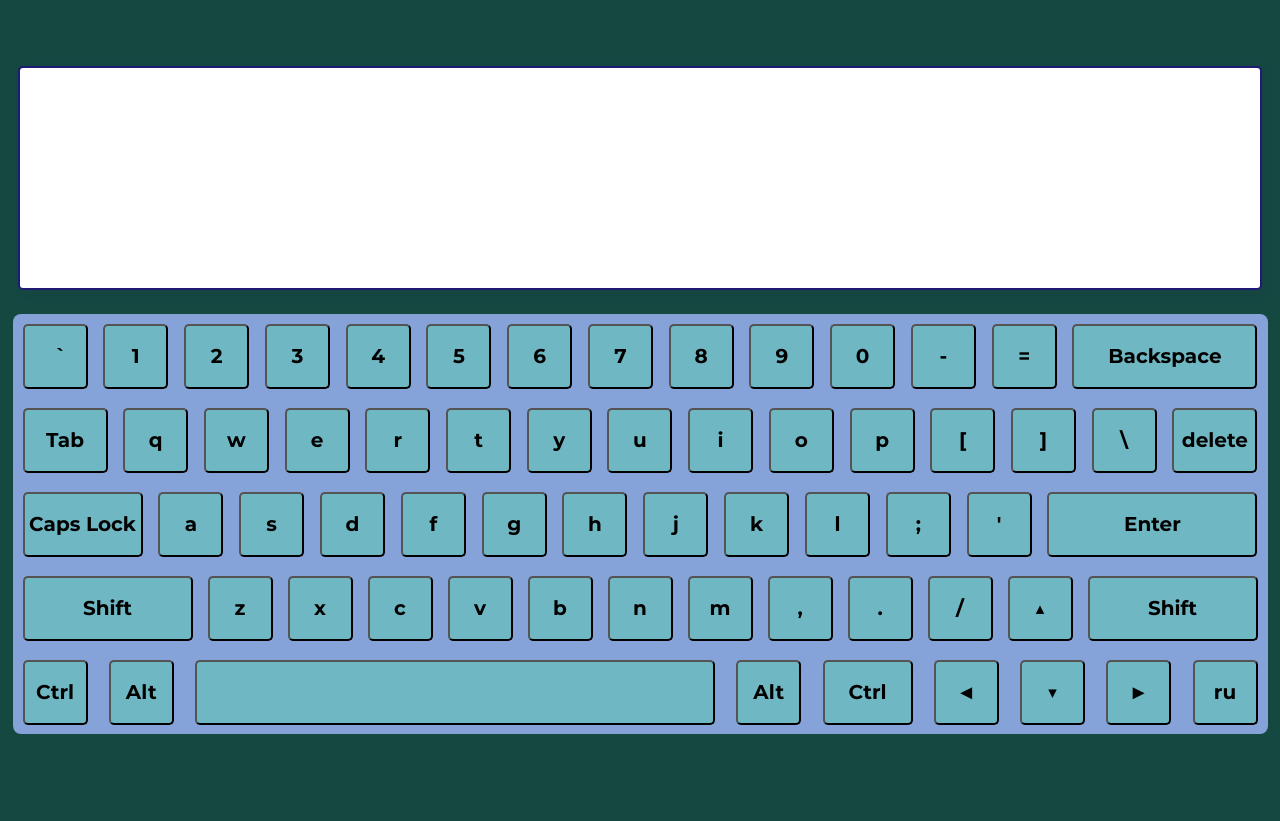
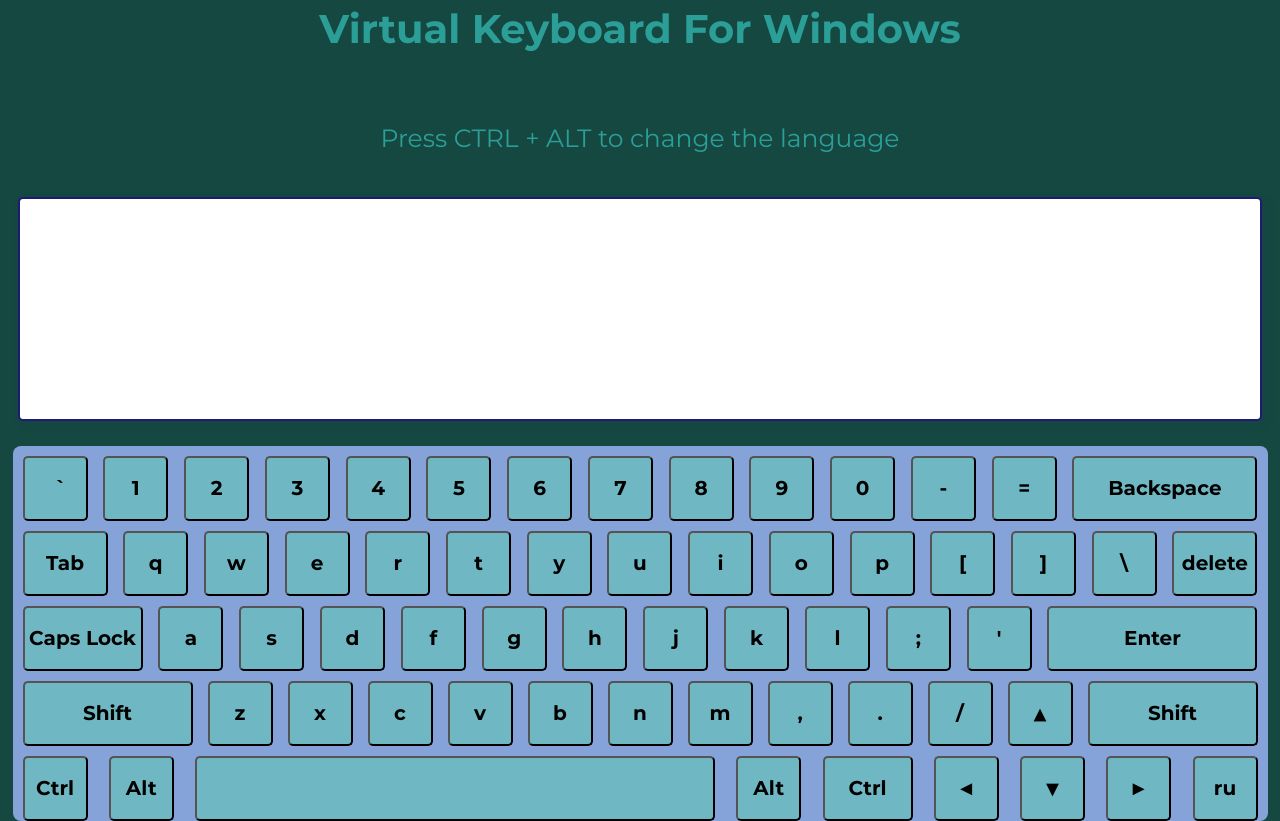
Before and after one commit to NikolayKovzik/virtual-keyboard, a website with bundled scripts: page index.html in a window 1280 px wide. Before the commit the page ends 800 px from the top, so only its background shows below. Built offline with nearby package versions, Linux system fonts and the light colour scheme.

Commit message:
feat: local storage & title vs subtitle are added

```diff
--- a/scripts/Keyboard.js
+++ b/scripts/Keyboard.js
@@ -15,23 +15,35 @@ export class Keyboard {
   init() {
     const main = document.createElement('main');
     const form = document.createElement('form');
+    const header = document.createElement('h1');
+    const subtitle = document.createElement('p');
     this.display = document.createElement('textarea');
     const keyboardSection = document.createElement('section');
 
     main.classList.add('main');
+    header.classList.add('header');
+    subtitle.classList.add('subtitle');
     form.classList.add('textarea__form');
     this.display.classList.add('textarea__input');
     keyboardSection.classList.add('keyboard');
 
     document.body.appendChild(main);
+    main.appendChild(header);
+    main.appendChild(subtitle);
     main.appendChild(form);
     form.appendChild(this.display);
+    header.innerHTML = 'Virtual Keyboard For Windows'
+    subtitle.innerHTML = 'Press CTRL + ALT to change the language'
 
     this.createVirtualKeys(keyboardSection);
     document.addEventListener('keydown', (event) => { this.keyDownEventHandler(event) });
     document.addEventListener('keyup', (event) => { this.keyUpEventHandler(event) });
     main.appendChild(keyboardSection);
     this.display.focus();
+
+    window.addEventListener('beforeunload', ()=>{
+      localStorage.setItem('virtualKeyboardLang', this.lang);
+    });
   }
 
   createVirtualKeys(keyboardSection) {
@@ -290,6 +302,8 @@ export class Keyboard {
       }
 
       this.display.value = value.slice(0, startPos) + symbol + value.slice(endPos, value.length);
+      // this.display.setRangeText(symbol, startPos, endPos, 'end');
+      // console.log(symbol)
       this._setCursorPosition(startPos, -1);
     } else {
       this._setCursorPosition(startPos, 0);
@@ -331,6 +345,7 @@ export class Keyboard {
 
   switchLang() {
     this.lang = this.lang === 'en' ? 'ru' : 'en';
+    localStorage.setItem('virtualKeyboardLang', this.lang);
     if (this.isCapsPressed) {
       keys.forEach((key) => {
         if (`${this.lang}Caps` in key) {
--- a/scripts/index.js
+++ b/scripts/index.js
@@ -1,7 +1,7 @@
 /* eslint-disable*/
-import keys  from "./keys.js";
 import { Keyboard } from "./Keyboard.js";
 
-let keyboard = new Keyboard('en');
+const langCode = localStorage.getItem('virtualKeyboardLang') || 'en';
+let keyboard = new Keyboard(langCode);
 
-// alert("Буду очень признателен, если проверите мою работу в четверг, спасибо! Если всё-таки проверяете сегодня, оставьте пожалуйста контакт для обратной связи)")
+alert("Оставьте пожалуйста контакт для обратной связи, спасибо)")
--- a/scripts/keys.js
+++ b/scripts/keys.js
@@ -328,7 +328,7 @@ export default [
     code: 'Quote',
     en: '\'',
     ru: 'э',
-    enShift: '\'',
+    enShift: '"',
     ruShift: 'Э',
     ruCaps: 'Э',
   },
--- a/styles/scss/main.scss
+++ b/styles/scss/main.scss
@@ -12,6 +12,15 @@ body {
     height: 100vh;
     gap: 20px;
     font-family: "Montserrat";
+    .header {
+        font-size: 40px;
+        color: #2c9e98;
+    }
+
+    .subtitle {
+        font-size: 25px;
+        color: #2c9e98;
+    }
 }
 
 .textarea__input {
@@ -25,6 +34,14 @@ body {
     outline: none;
     resize: none;
     font-size: 30px;
+    &::-webkit-scrollbar {
+        width: 10px;
+    }
+
+    &::-webkit-scrollbar-thumb {
+        border-radius: 10px;
+        background-color: #6fb7c2;
+    }
 }
 
 .keyboard {
@@ -67,6 +84,11 @@ body {
     }
 }
 
+.ArrowUp,
+.ArrowDown {
+    font-size: 30px;
+}
+
 .Backspace {
     width: 185px;
 }
```
Also changed, not shown: index.html (+0 -75 lines), styles/css/main.css, 1 other file.
